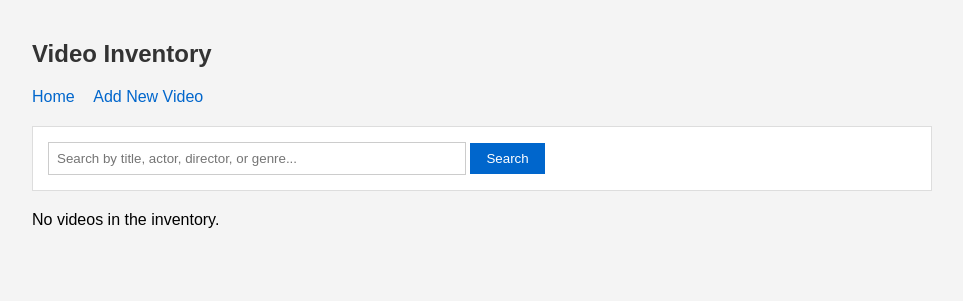
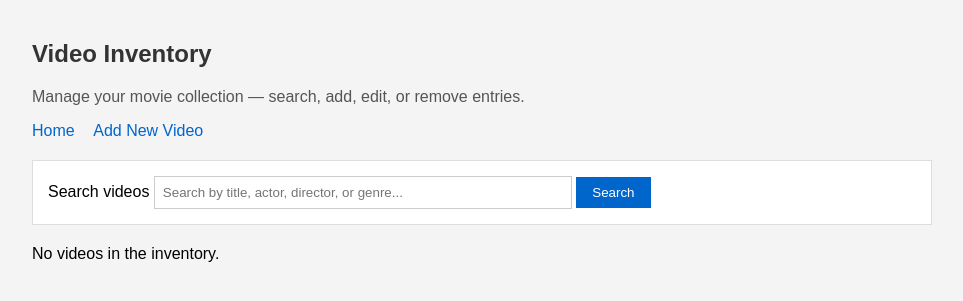
Before and after one commit to AhmadYateem/movies-app, a Django app: page /videos/ in a window 1280 px wide. Shown: the top 301 px of the page, without its empty margins (158-1121 px from the left). Run offline with Django 3.2, Linux system fonts and the light colour scheme; data that the repository does not hold is empty.

Commit message:
feat(ui): improve video list header, accessibility and search form

```diff
--- a/website/templates/video_list.html
+++ b/website/templates/video_list.html
@@ -74,15 +74,19 @@
   </style>
 </head>
 <body>
-  <h2>Video Inventory</h2>
+  <header>
+    <h2>Video Inventory</h2>
+    <p style="color:#555;">Manage your movie collection — search, add, edit, or remove entries.</p>
+  </header>
   <div class="nav">
-    <a href="/">Home</a>
-    <a href="/videos/add/">Add New Video</a>
+    <a href="/" aria-label="Home">Home</a>
+    <a href="/videos/add/" aria-label="Add new video">Add New Video</a>
   </div>
 
-  <div class="search-box">
+  <div class="search-box" role="search" aria-label="Video search">
     <form method="get">
-      <input type="text" name="search" placeholder="Search by title, actor, director, or genre..." value="{{ search_query }}">
+      <label for="search-input" class="sr-only">Search videos</label>
+      <input id="search-input" type="text" name="search" placeholder="Search by title, actor, director, or genre..." value="{{ search_query }}">
       <button type="submit">Search</button>
       {% if search_query %}
         <a href="/videos/" style="margin-left: 10px;">Clear</a>
```
